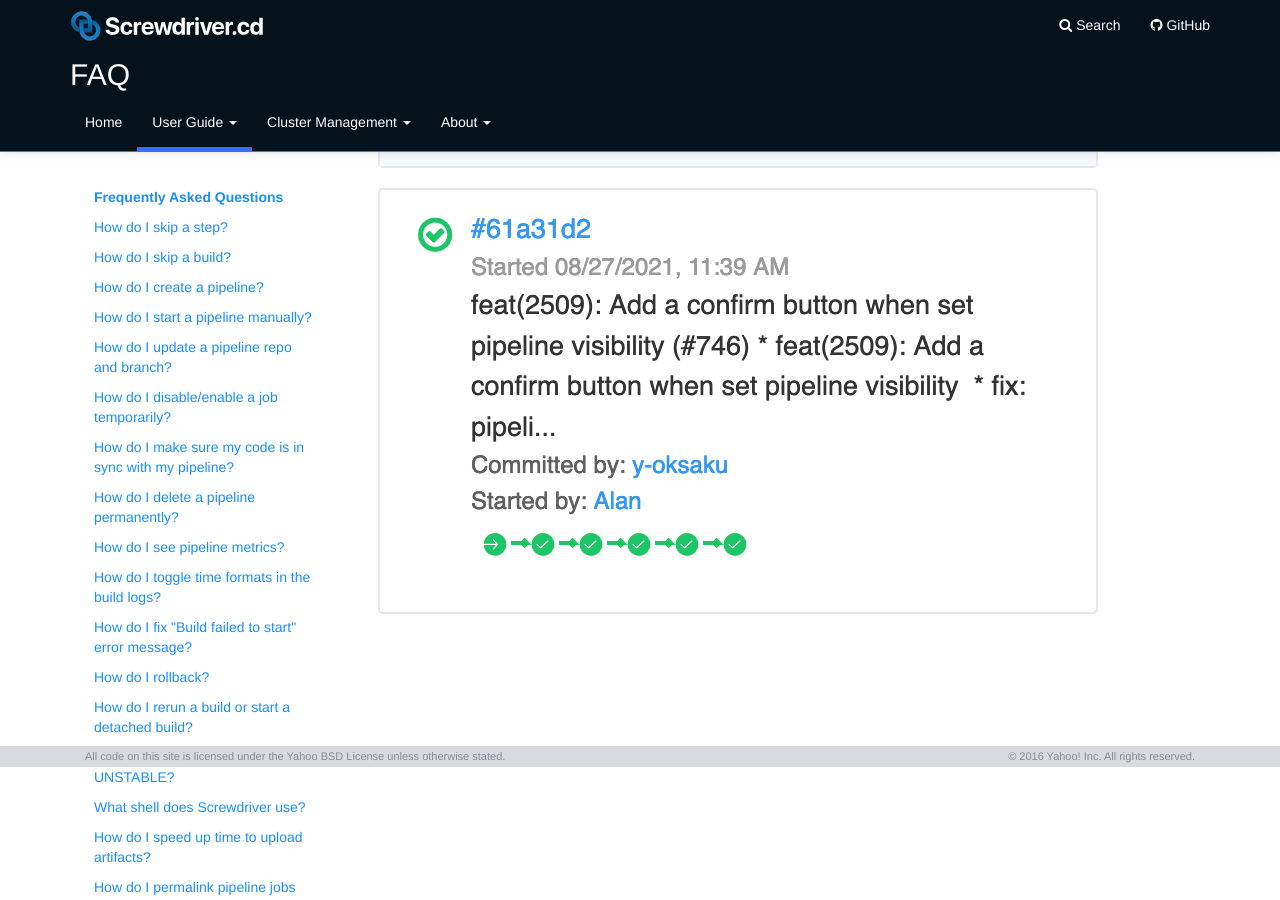
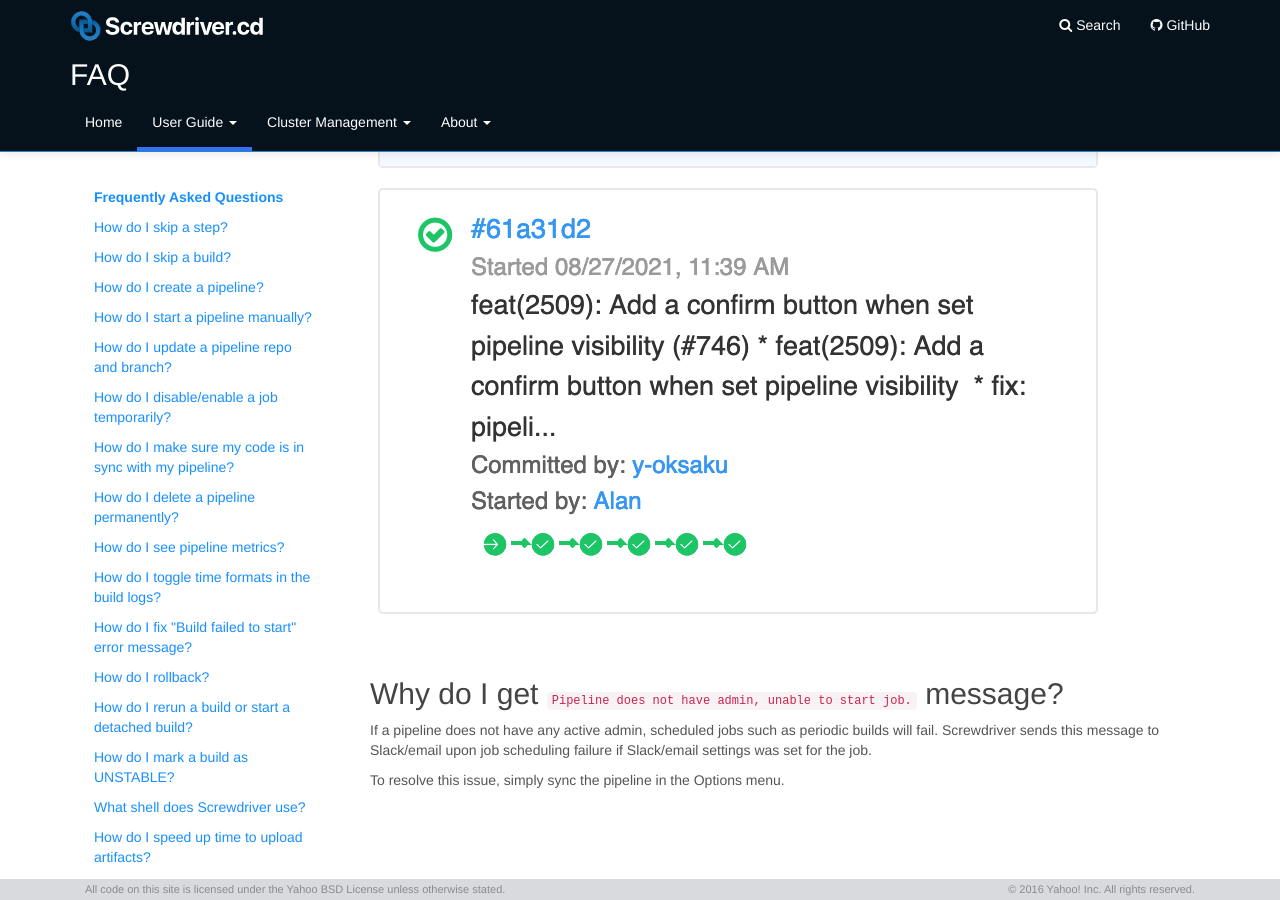
Before and after one commit to screwdriver-cd/guide, a Jekyll site: the page built from docs/user-guide/FAQ.md, in a window 1280 px wide and 900 px high, scrolled down 10156 px. Built offline with Jekyll 4.4.1, drawn with Linux system fonts in a browser that asks for light colours.

Commit message:
fix: add queue-service message to faq section (#546)
Co-authored-by: Tiffany K <tiffanykyi@gmail.com>

```diff
--- a/docs/user-guide/FAQ.md
+++ b/docs/user-guide/FAQ.md
@@ -59,7 +59,8 @@ toc:
       url: "#how-do-i-cancel-a-freeze-window-and-prevent-a-future-scheduled-build"
     - title: 'How do I know if my build ran with the latest SCM git sha?'
       url: "#how-do-i-know-if-my-build-ran-with-the-latest-scm-git-sha"
-
+    - title: 'Why do I get "Pipeline does not have admin, unable to start job." message?'
+      url: "#why-do-i-get-pipeline-does-not-have-admin-unable-to-start-job-message"
 ---
 
 # Frequently Asked Questions
@@ -278,3 +279,8 @@ In the following screenshot, the first event has the `blue` background for git s
 _If you have restarted builds from an older event, then first event will not be the latest. You will have to scroll down to find the latest._
 
 ![Latest SHA](./assets/latest-sha.png)
+
+## Why do I get `Pipeline does not have admin, unable to start job.` message?
+If a pipeline does not have any active admin, scheduled jobs such as periodic builds will fail. Screwdriver sends this message to Slack/email upon job scheduling failure if Slack/email settings was set for the job.
+
+To resolve this issue, simply sync the pipeline in the Options menu.
```
